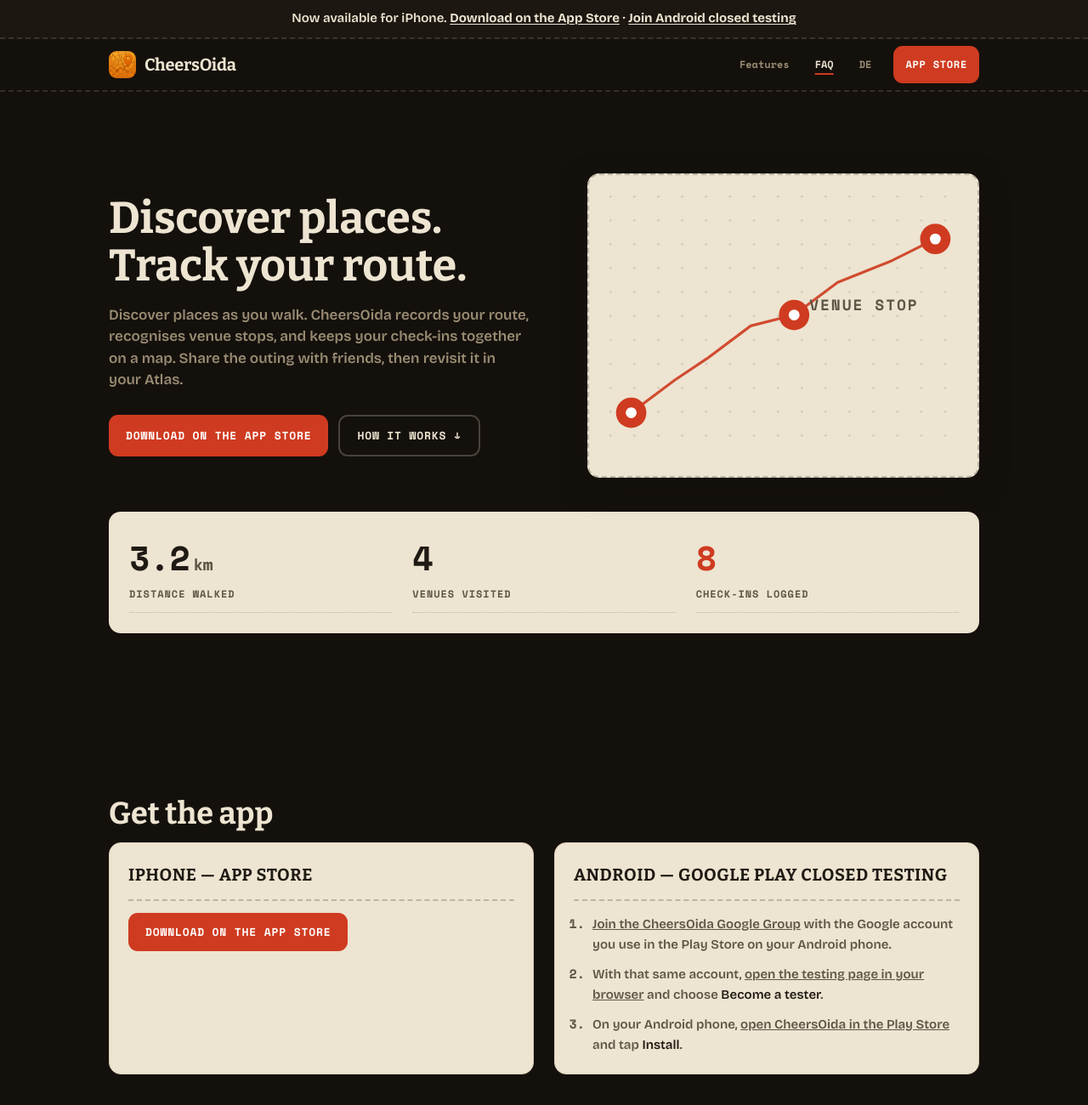
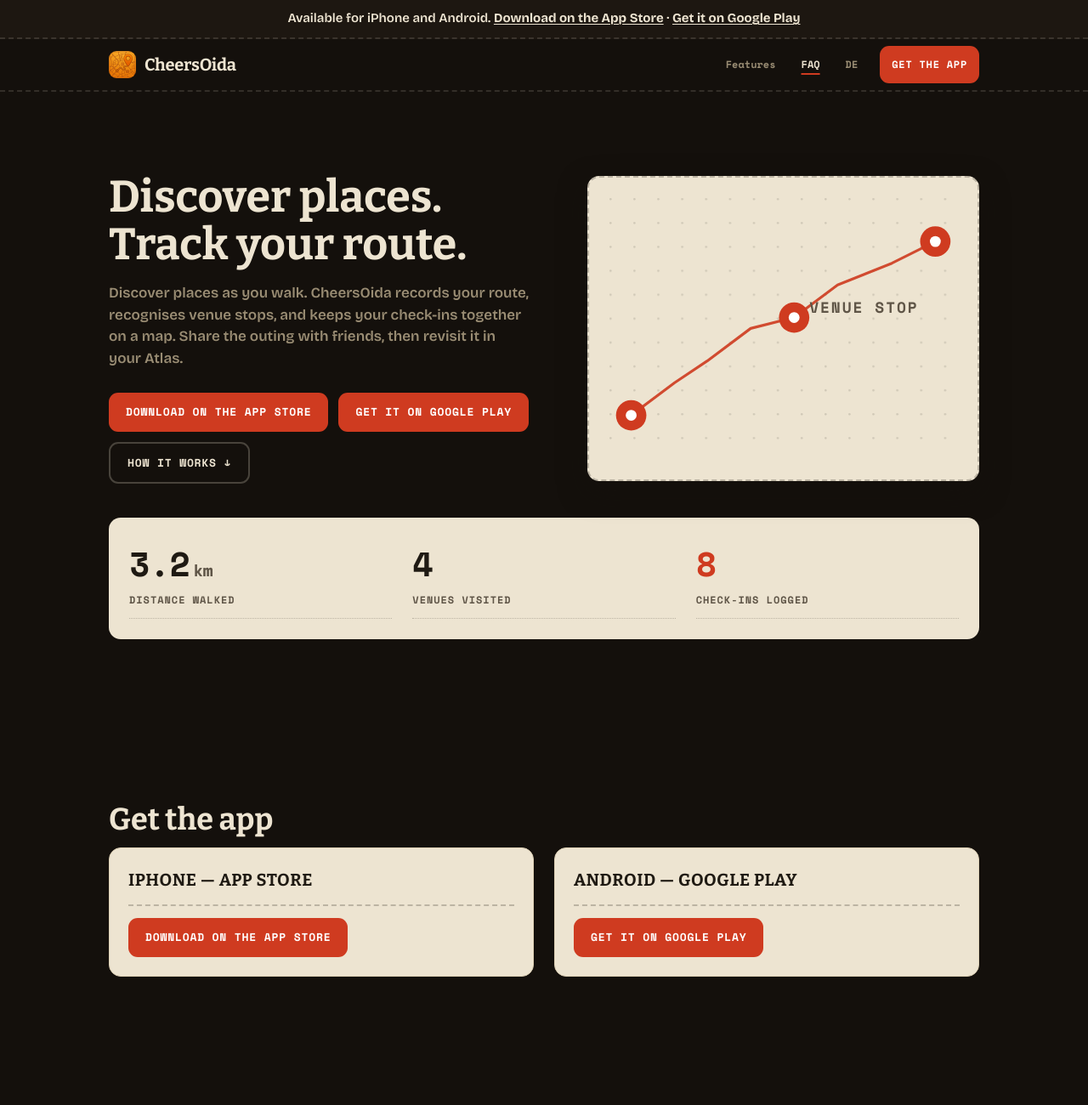
Before and after one commit to checkelmann/cheersoida-website, a plain HTML site: page index.html in a window 1280 px wide. Shown: the top 1300 px of the page at 85% size. Drawn offline with Linux system fonts and the light colour scheme.

Commit message:
Announce CheersOida on Google Play

```diff
--- a/assets/style.css
+++ b/assets/style.css
@@ -280,7 +280,7 @@ section { padding-top: var(--section-y-mobile); padding-bottom: var(--section-y-
   font-weight: 700;}
 .section-sub a:hover { color: var(--text); }
 
-/* === Closed-preview section ========================================= */
+/* === Download section       ========================================= */
 .preview {
   display: grid;
   grid-template-columns: 1fr;
@@ -307,19 +307,6 @@ section { padding-top: var(--section-y-mobile); padding-bottom: var(--section-y-
   letter-spacing: 0.03em;
   border-bottom: 2px dashed var(--paper-divider);
   padding-bottom: 14px;}
-.preview__steps {
-  padding-left: 22px;
-  margin: 0;
-  counter-reset: step;
-}
-.preview__steps li {
-  color: var(--ink-dim);
-  font-size: 15px;
-  line-height: 1.6;
-  margin-bottom: 10px;
-}
-.preview__steps li:last-child { margin-bottom: 0; }
-.preview__steps li strong { color: var(--ink); font-weight: 600; }
 
 /* === How it works =================================================== */
 .steps {
@@ -521,7 +508,6 @@ section { padding-top: var(--section-y-mobile); padding-bottom: var(--section-y-
 .hero__lede, .section-sub, .prose p { text-wrap: pretty; }
 .hero h1, .section-h { text-wrap: balance; }
 .stat:last-child .stat__num { color: var(--accent); }
-.preview__steps li::marker { font-family: var(--font-mono); font-weight: 700; }
 .faq__item[open] > .faq__q { border-bottom: 2px dashed var(--paper-divider); }
 .faq__item[open] > .faq__a { padding-top: 16px; }
 .faq__a a, .prose a { text-underline-offset: 3px; }
--- a/index.html
+++ b/index.html
@@ -28,7 +28,7 @@
 <body>
 
 <aside class="preview-banner" role="note">
-  <div class="container">Now available for iPhone. <a href="https://apps.apple.com/app/cheersoida/id6809011689">Download on the App Store</a> · <a href="#preview">Join Android closed testing</a></div>
+  <div class="container">Available for iPhone and Android. <a href="https://apps.apple.com/app/cheersoida/id6809011689">Download on the App Store</a> · <a href="https://play.google.com/store/apps/details?id=dev.heckelmann.cheersoida">Get it on Google Play</a></div>
 </aside>
 
 <nav class="nav">
@@ -41,7 +41,7 @@
       <a href="#features">Features</a>
       <a href="#faq">FAQ</a>
       <a href="de/" lang="de">DE</a>
-      <a class="nav__cta" href="https://apps.apple.com/app/cheersoida/id6809011689">App Store</a>
+      <a class="nav__cta" href="#preview">Get the app</a>
     </div>
   </div>
 </nav>
@@ -55,6 +55,7 @@
         <p class="hero__lede">Discover places as you walk. CheersOida records your route, recognises venue stops, and keeps your check-ins together on a map. Share the outing with friends, then revisit it in your Atlas.</p>
         <div class="hero__ctas">
           <a class="btn btn--primary" href="https://apps.apple.com/app/cheersoida/id6809011689">Download on the App Store</a>
+          <a class="btn btn--primary" href="https://play.google.com/store/apps/details?id=dev.heckelmann.cheersoida">Get it on Google Play</a>
           <a class="btn btn--secondary" href="#how">How it works ↓</a>
         </div>
       </div>
@@ -111,12 +112,8 @@
         <a class="btn btn--primary" href="https://apps.apple.com/app/cheersoida/id6809011689">Download on the App Store</a>
       </div>
       <div class="preview__card">
-        <div class="preview__title">Android — Google Play closed testing</div>
-        <ol class="preview__steps">
-          <li><a href="https://groups.google.com/g/cheersoida">Join the CheersOida Google Group</a> with the Google account you use in the Play Store on your Android phone.</li>
-          <li>With that same account, <a href="https://play.google.com/apps/testing/dev.heckelmann.cheersoida">open the testing page in your browser</a> and choose <strong>Become a tester</strong>.</li>
-          <li>On your Android phone, <a href="https://play.google.com/store/apps/details?id=dev.heckelmann.cheersoida">open CheersOida in the Play Store</a> and tap <strong>Install</strong>.</li>
-        </ol>
+        <div class="preview__title">Android — Google Play</div>
+        <a class="btn btn--primary" href="https://play.google.com/store/apps/details?id=dev.heckelmann.cheersoida">Get it on Google Play</a>
       </div>
     </div>
   </div>
```
Also changed, not shown: de/index.html (+5 -8 lines), 1 other file.
